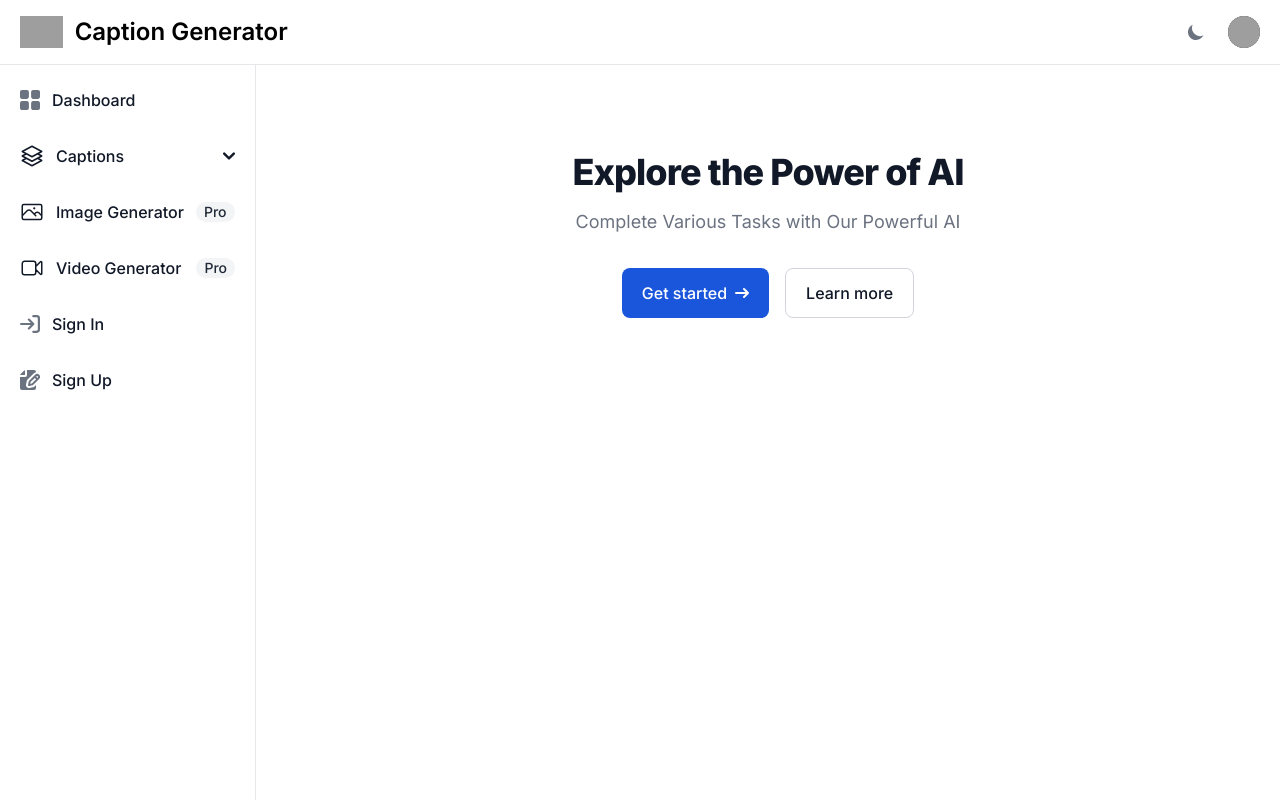
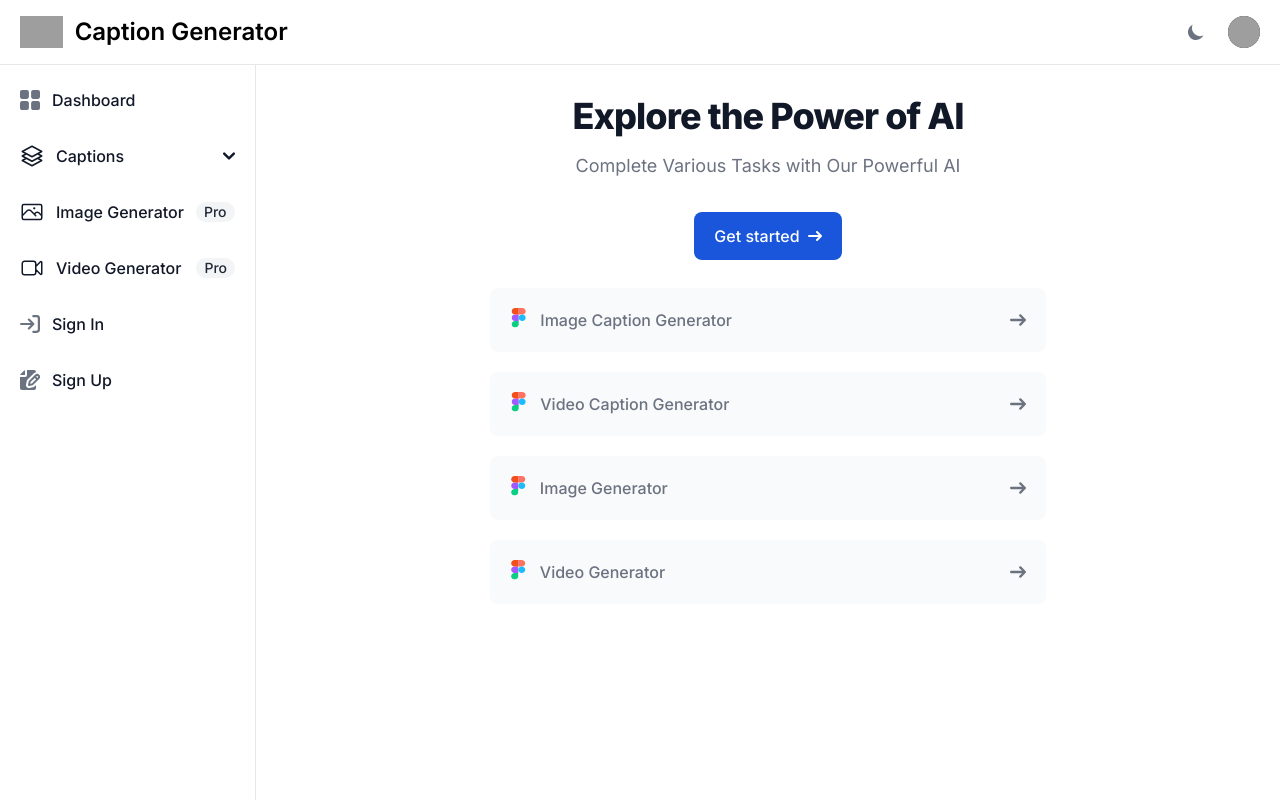
Before and after one commit to Priyanshu9898/PixelPioneer-AI-tool, a Next.js app in the folder frontend/: page / in a window 1280 px wide. Built offline with nearby package versions, Linux system fonts and the light colour scheme; grey boxes are pictures that could not be loaded.

Commit message:
working on Home Page, create hero section and woorking on list part

```diff
--- a/frontend/app/caption/image/page.tsx
+++ b/frontend/app/caption/image/page.tsx
@@ -2,8 +2,8 @@ import React from "react";
 
 const ImageCaption = () => {
   return (
-    <div className="p-4 sm:ml-64">
-      <div className="p-4 rounded-lg mt-14">Image Caption</div>
+    <div className="p-4 sm:ml-64 dark:bg-gray-900 h-screen dark:text-white">
+      <div className="p-4 rounded-lg mt-14 dark:bg-gray-900">Image Caption</div>
     </div>
   );
 };
--- a/frontend/app/caption/video/page.tsx
+++ b/frontend/app/caption/video/page.tsx
@@ -2,7 +2,7 @@ import React from "react";
 
 const VideoCaption = () => {
   return (
-    <div className="p-4 sm:ml-64">
+    <div className="p-4 sm:ml-64 dark:bg-gray-900 h-screen dark:text-white">
       <div className="p-4 rounded-lg mt-14">VideoCaption</div>
     </div>
   );
--- a/frontend/app/page.tsx
+++ b/frontend/app/page.tsx
@@ -1,17 +1,19 @@
+import HomeLinks from "@/components/HomeLinks";
+
 const Home = () => {
   return (
     <>
-      <div className="p-4 sm:ml-64">
-        <div className="p-4 rounded-lg mt-14">
-          <section className="bg-white dark:bg-gray-900">
-            <div className="py-8 px-4 mx-auto max-w-screen-xl text-center lg:py-16">
+      <div className="p-4 sm:ml-64 dark:bg-gray-900 h-screen">
+        <div className="p-4 rounded-lg mt-14 dark:bg-gray-900">
+          <section className="bg-white dark:bg-gray-900 py-2">
+            <div className=" px-4 mx-auto max-w-screen-xl text-center">
               <h1 className="mb-4 text-3xl font-extrabold tracking-tight leading-none text-gray-900 md:text-3xl lg:text-4xl dark:text-white">
                 Explore the Power of AI
               </h1>
               <p className="mb-8 text-sm font-normal text-gray-500 lg:text-lg sm:px-16 lg:px-48 dark:text-gray-400">
                 Complete Various Tasks with Our Powerful AI
               </p>
-              <div className="flex flex-col space-y-4 sm:flex-row sm:justify-center sm:space-y-0 sm:space-x-4">
+              <div className="mb-4 flex flex-col space-y-4 sm:flex-row sm:justify-center sm:space-y-0 sm:space-x-4">
                 <a
                   href="#"
                   className="inline-flex justify-center items-center py-3 px-5 text-base font-medium text-center text-white rounded-lg bg-blue-700 hover:bg-blue-800 focus:ring-4 focus:ring-blue-300 dark:focus:ring-blue-900"
@@ -33,12 +35,34 @@ const Home = () => {
                     />
                   </svg>
                 </a>
-                <a
+                {/* <a
                   href="#"
                   className="inline-flex justify-center items-center py-3 px-5 text-base font-medium text-center text-gray-900 rounded-lg border border-gray-300 hover:bg-gray-100 focus:ring-4 focus:ring-gray-100 dark:text-white dark:border-gray-700 dark:hover:bg-gray-700 dark:focus:ring-gray-800"
                 >
                   Learn more
-                </a>
+                </a> */}
+              </div>
+              <div>
+                <HomeLinks
+                  link={"/caption/image"}
+                  title={"Image Caption Generator"}
+                />
+                <HomeLinks
+                  link={"/caption/video"}
+                  title={"Video Caption Generator"}
+                />
+                <HomeLinks
+                  link={"/"}
+                  title={"Image Generator"}
+                />
+                <HomeLinks
+                  link={"/"}
+                  title={"Video Generator"}
+                />
+                {/* <HomeLinks
+                  link={"/caption/image"}
+                  title={"Image Caption Generator"}
+                /> */}
               </div>
             </div>
           </section>
--- /dev/null
+++ b/frontend/components/HomeLinks.tsx
@@ -0,0 +1,77 @@
+import { LinkProp } from "@/types/Home";
+import Link from "next/link";
+import React from "react";
+
+const HomeLinks: React.FC<LinkProp> = ({ link, title }) => {
+  return (
+    <div>
+      <Link
+        href={link}
+        className="mt-3 mb-2 cursor-pointer inline-flex items-center justify-between w-full md:w-[60%] p-5 text-base font-medium text-gray-500 rounded-lg bg-gray-50 hover:text-gray-900 hover:bg-gray-100 dark:text-gray-400 dark:bg-gray-800 dark:hover:bg-gray-700 dark:hover:text-white"
+      >
+        <div className="flex">
+          <svg
+            aria-hidden="true"
+            className="w-5 h-5 mr-3"
+            viewBox="0 0 22 31"
+            fill="none"
+            xmlns="http://www.w3.org/2000/svg"
+          >
+            <g clipPath="url(#clip0_4151_63004)">
+              <path
+                d="M5.50085 30.1242C8.53625 30.1242 10.9998 27.8749 10.9998 25.1035V20.0828H5.50085C2.46546 20.0828 0.00195312 22.332 0.00195312 25.1035C0.00195312 27.8749 2.46546 30.1242 5.50085 30.1242Z"
+                fill="#0ACF83"
+              />
+              <path
+                d="M0.00195312 15.062C0.00195312 12.2905 2.46546 10.0413 5.50085 10.0413H10.9998V20.0827H5.50085C2.46546 20.0827 0.00195312 17.8334 0.00195312 15.062Z"
+                fill="#A259FF"
+              />
+              <path
+                d="M0.00195312 5.02048C0.00195312 2.24904 2.46546 -0.000244141 5.50085 -0.000244141H10.9998V10.0412H5.50085C2.46546 10.0412 0.00195312 7.79193 0.00195312 5.02048Z"
+                fill="#F24E1E"
+              />
+              <path
+                d="M11 -0.000244141H16.4989C19.5343 -0.000244141 21.9978 2.24904 21.9978 5.02048C21.9978 7.79193 19.5343 10.0412 16.4989 10.0412H11V-0.000244141Z"
+                fill="#FF7262"
+              />
+              <path
+                d="M21.9978 15.062C21.9978 17.8334 19.5343 20.0827 16.4989 20.0827C13.4635 20.0827 11 17.8334 11 15.062C11 12.2905 13.4635 10.0413 16.4989 10.0413C19.5343 10.0413 21.9978 12.2905 21.9978 15.062Z"
+                fill="#1ABCFE"
+              />
+            </g>
+            <defs>
+              <clipPath id="clip0_4151_63004">
+                <rect
+                  width="22"
+                  height="30.1244"
+                  fill="white"
+                  transform="translate(0 -0.000244141)"
+                />
+              </clipPath>
+            </defs>
+          </svg>
+          <span className="w-full">{title}</span>
+        </div>
+        <div>
+          <svg
+            className="w-4 h-4 ml-2"
+            aria-hidden="true"
+            xmlns="http://www.w3.org/2000/svg"
+            fill="none"
+            viewBox="0 0 14 10"
+          >
+            <path
+              stroke="currentColor"
+              strokeLinecap="round"
+              strokeLinejoin="round"
+              strokeWidth="2"
+              d="M1 5h12m0 0L9 1m4 4L9 9"
+            />
+          </svg>
+        </div>
+      </Link>
+    </div>
+  );
+};
+
+export default HomeLinks;
--- a/frontend/components/Navbar.tsx
+++ b/frontend/components/Navbar.tsx
@@ -16,7 +16,7 @@ const Navbar = () => {
             </Link>
 
             <div className="flex items-center md:order-2 gap-x-4">
-              <DarkThemeToggle />
+              <DarkThemeToggle/>
               <button
                 type="button"
                 className="hidden md:flex mr-3 text-sm bg-gray-800 rounded-full md:mr-0 focus:ring-4 focus:ring-gray-300 dark:focus:ring-gray-600"
--- /dev/null
+++ b/frontend/types/Home.tsx
@@ -0,0 +1,4 @@
+export interface LinkProp {
+  link: string;
+  title: string;
+}
```
Also changed, not shown: frontend/constants/HomeLinksIcons.tsx (added, +27 -0 lines).
